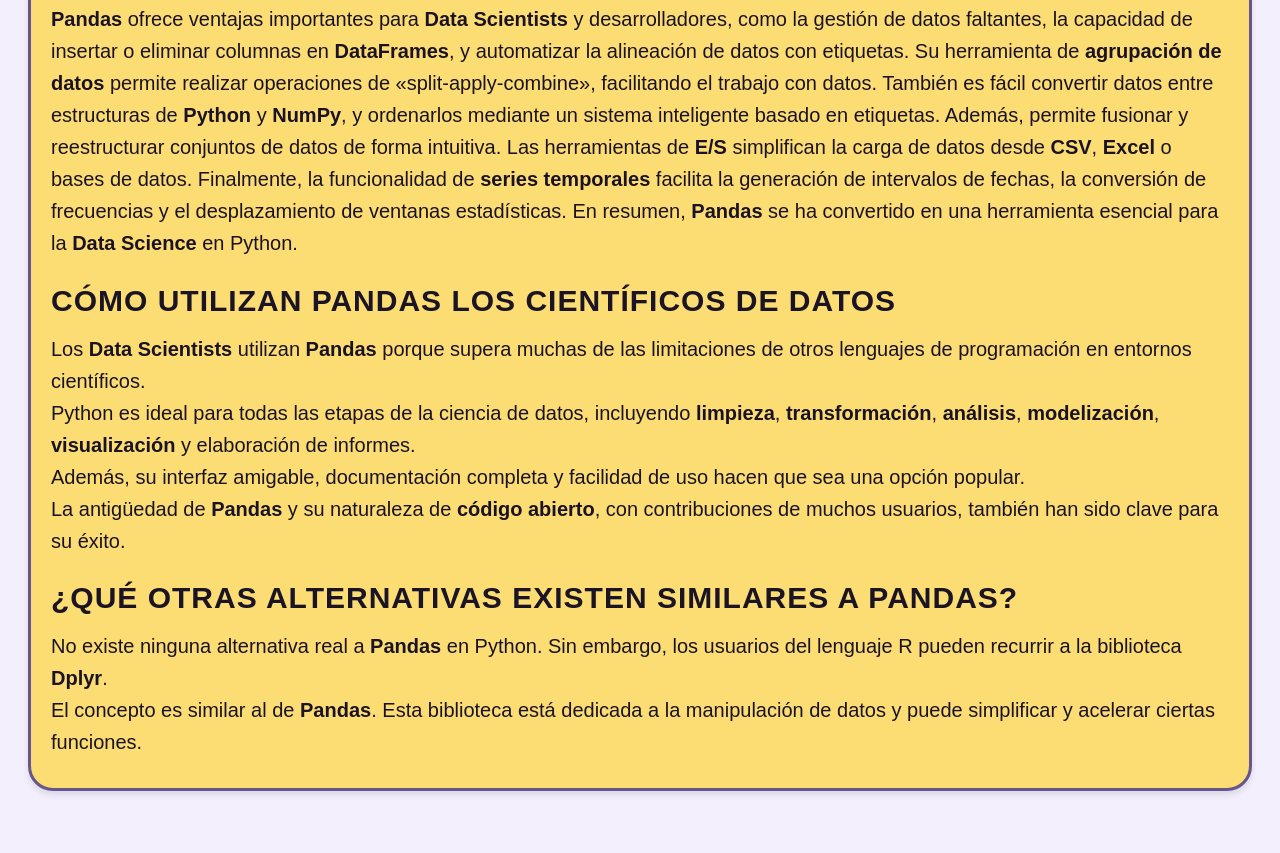
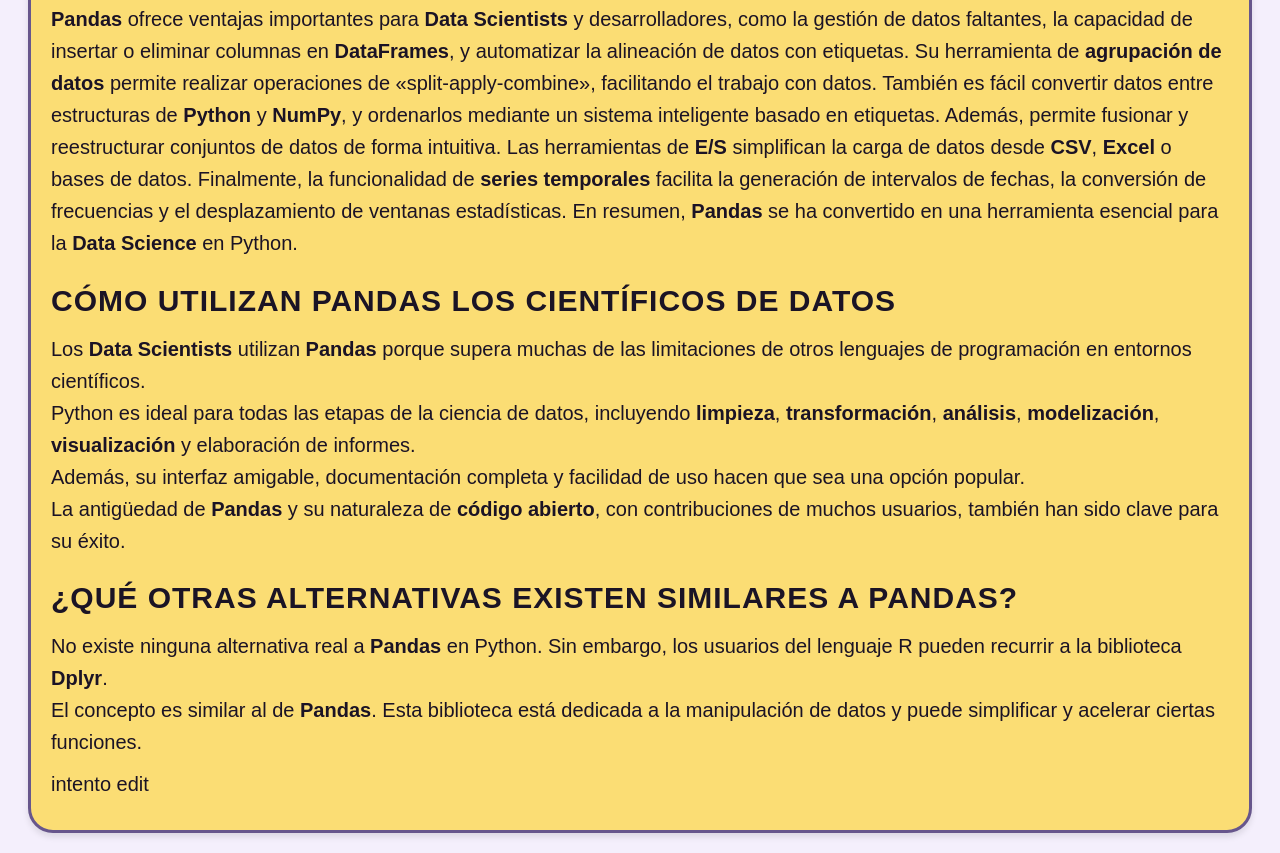
Before and after one commit to Danih1714/Danih1714.github.io, a plain HTML site: page index.html in a window 1280 px wide. Shown: the part 1587-2440 px from the top of the page. Before the commit the page ends 2398 px from the top, so only its background shows below. Drawn offline with Linux system fonts and the light colour scheme.

Commit message:
index.html

```diff
--- a/index.html
+++ b/index.html
@@ -88,7 +88,7 @@
       No existe ninguna alternativa real a <strong>Pandas</strong> en Python. Sin embargo, los usuarios del lenguaje R pueden recurrir a la biblioteca <strong>Dplyr</strong>.<br>
       El concepto es similar al de <strong>Pandas</strong>. Esta biblioteca está dedicada a la manipulación de datos y puede simplificar y acelerar ciertas funciones.
   </p>
-
+  <p>intento edit</p>
 </div>
 
 </body>
```
